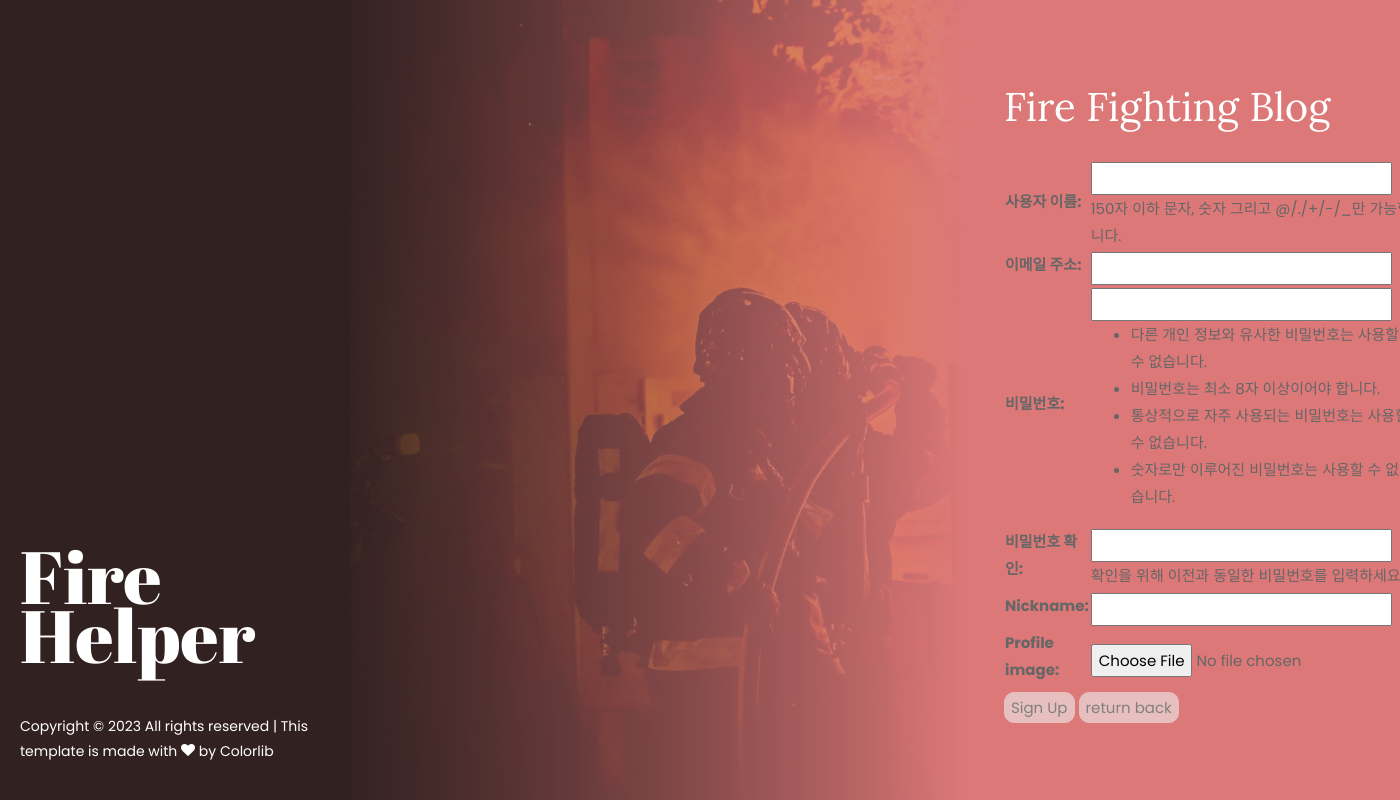
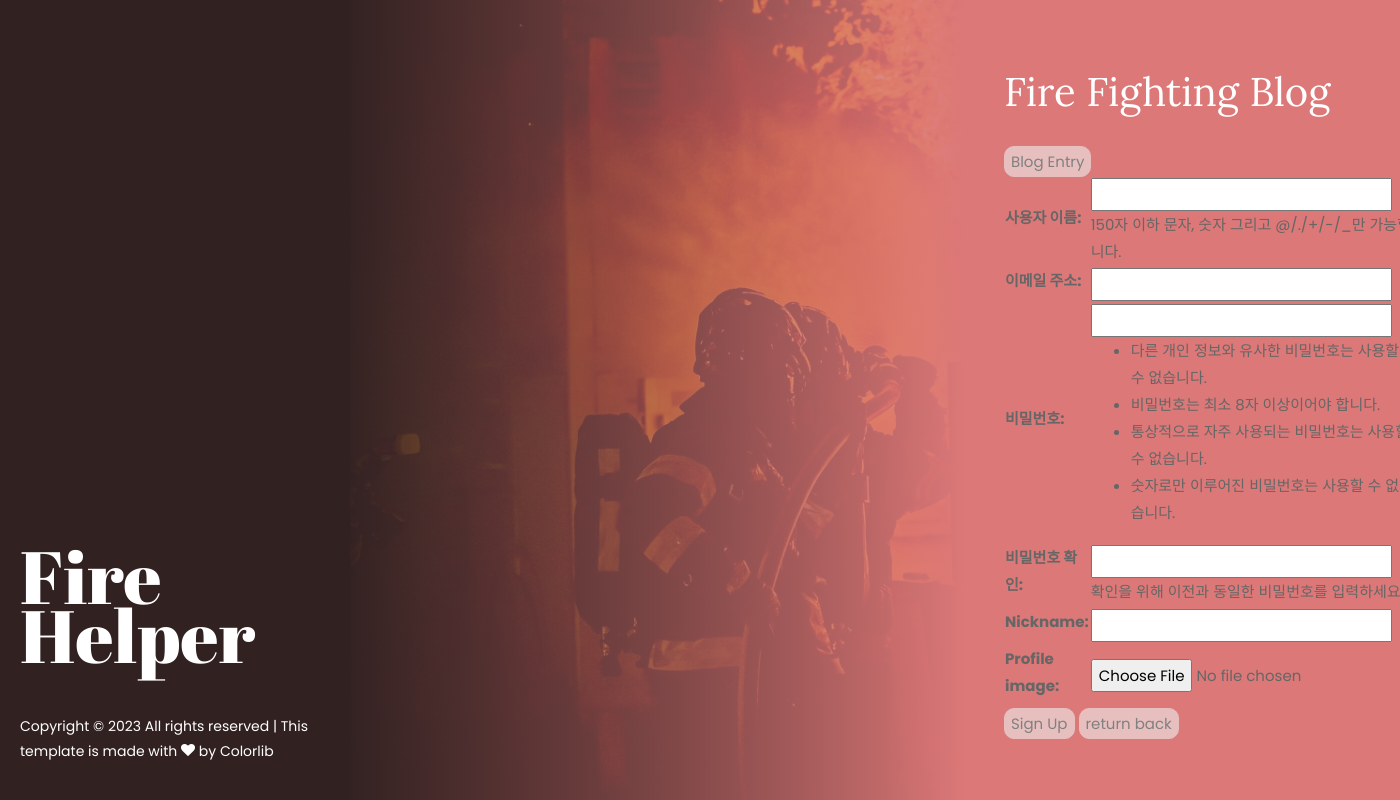
Before and after one commit to Alexmint001/Django_Blog, a Django app: page /accounts/signup/ in a window 1400 px wide; the page is wider, and only the part inside the window is pictured. Run offline with Django 4.2, Linux system fonts and the light colour scheme; parts of the project's set-up code (start-up, migrations or seed data) failed here and were passed over; some libraries are stand-ins or nearby versions; some web fonts are replaced.

Commit message:
UI개선

```diff
--- a/templates/main/index.html
+++ b/templates/main/index.html
@@ -67,9 +67,9 @@
                         <div class="text px-4 pt-5 pt-md-0 px-md-4 pr-md-5 ftco-animate mr-5">
                             <h1 class="mb-4" style="color:white">Fire Fighting Blog</h1>
 
+                            <button type="button" onclick="location.href=`{% url 'blog:post_list' %}`" class="indexbtn">Blog Entry</button>
                             {% if user.is_authenticated %}
                                 <button type="button" onclick="location.href=`{% url 'accounts:logout' %}`" class="indexbtn">Log Out</button>
-                                <button type="button" onclick="location.href=`{% url 'blog:post_list' %}`" class="indexbtn">Blog Entry</button>
                                 <button type="button" onclick="location.href=`{% url 'accounts:profile' %}`" class="indexbtn">Profile</button>
                             {% else %}
                             {% if request.resolver_match.url_name == "login" %}
```
